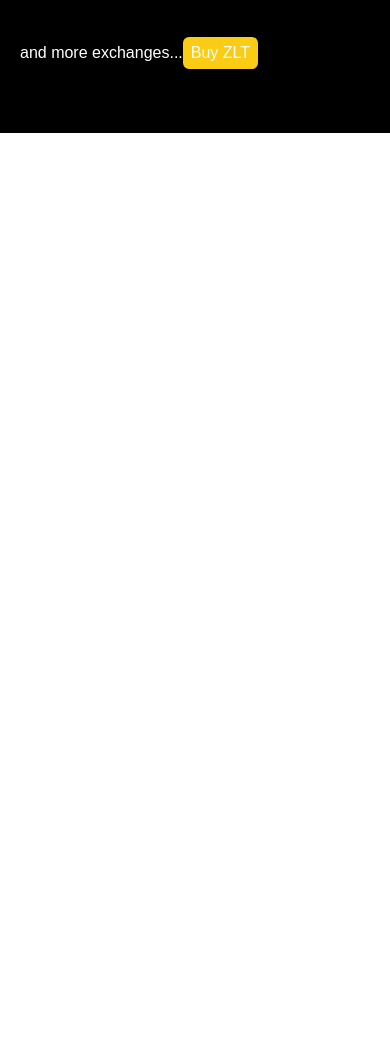
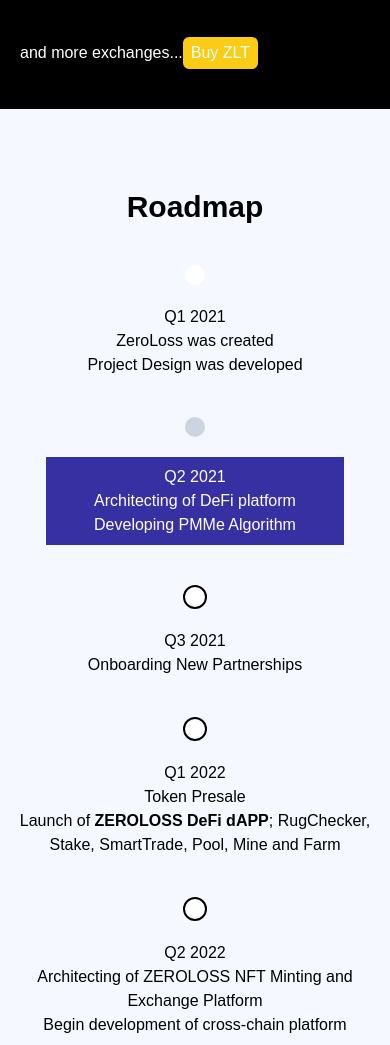
Before and after one commit to Ebimo21/zeroloss, a Gatsby site: page / in a window 390 px wide. Shown: the part 6479-7524 px from the top of the page. Before the commit the page ends 6612 px from the top, so only its background shows below. Built offline with nearby package versions, Linux system fonts and the light colour scheme; Gatsby itself is replaced by a stand-in of ours.

Commit message:
fix: add footer section and roadmap component

```diff
--- /dev/null
+++ b/src/components/Footer.js
@@ -0,0 +1,35 @@
+import { Link } from 'gatsby'
+import { AiFillTwitterCircle, } from 'react-icons/ai'
+import { AiFillLinkedin } from 'react-icons/ai'
+import { AiFillMediumCircle } from 'react-icons/ai'
+import React from 'react'
+import "boxicons"
+
+const Footer = () => {
+  return (
+    <footer className='text-white flex flex-col flex-wrap items-center p-5'>
+        <img className='max-w-[300px]' src='/images/tZeroloss-footer.png' alt='zeroloss foooter logo' />
+
+        <div className='flex gap-10 flex-wrap text-xl p-10'>
+            <Link to='/'>Launch App</Link>
+            <Link to="/faq">FAQ</Link>
+            <Link to="/buy">Buy</Link>
+        </div>
+
+        <div className='flex gap-10 p-16 my-10 border-solid border-slate-100 w-full border-t-[1px] border-b-[1px] justify-center items-center'>
+            <AiFillTwitterCircle size="30px"/>
+            <AiFillLinkedin size="30px"/>
+            <AiFillMediumCircle size="30px" />
+        </div>
+
+        <div className='flex flex-wrap gap-7 sm:gap-2 justify-evenly text-center'>
+            <p  className='sm:basis-3/12'>Made with ❤️ for the ZEROLOSS Community</p>
+            <p className='sm:basis-3/12'>For all marketing and advertising, please contact our Marketing <Link to='mailto:teammarketing@zeroloss.finance'><strong>teammarketing@zeroloss.finance</strong></Link></p>
+            <p className='sm:basis-3/12'>For general inquiries, please <Link to='mailto:contactinfo@zeroloss.finance'><strong>contactinfo@zeroloss.finance</strong></Link></p>
+        </div>
+
+    </footer>
+  )
+}
+
+export default Footer
--- a/src/components/Layout.js
+++ b/src/components/Layout.js
@@ -1,6 +1,7 @@
 import React from 'react'
 import Header from './Header'
 import "../pages/styles/globals.css"
+import Footer from './Footer'
 
 const Layout = ({children}) => {
   return (
@@ -9,8 +10,10 @@ const Layout = ({children}) => {
         <main className='max-w-[1300px] m-auto'>
         {children}
         </main>
+        <Footer/>
     </div>
   )
 }
 
+
 export default Layout
--- /dev/null
+++ b/src/components/Sections/RoadMap.js
@@ -0,0 +1,42 @@
+import React from 'react'
+
+const RoadMap = () => {
+  return (
+    <section className='font-normal flex flex-col items-center  text-center py-20 bg-[#F5F9FF] px-4 gap-10'>
+        <h2 className='text-3xl md:text-5xl font-bold'>Roadmap</h2>
+        <div className=''>
+            <span className='bg-white w-5 h-5 block m-auto rounded-full mb-5'></span>
+            <p>Q1 2021</p>
+            <p>ZeroLoss was created</p>
+            <p>Project Design was developed</p>
+        </div>
+        <div className=' w-full text-white flex flex-col gap-5'>
+            <span className='bg-slate-300 w-5 h-5 block m-auto rounded-full '></span>
+            <div className='bg-indigo-800 py-2 w-10/12 block m-auto'>
+                <p>Q2 2021</p>
+                <p>Architecting of DeFi platform</p>
+                <p>Developing PMMe Algorithm</p>
+            </div>
+        </div>
+        <div>
+            <span className='mb-5 bg-white w-6 h-6 block m-auto rounded-full border-solid border-black border-2'></span>
+            <p>Q3 2021</p>
+            <p>Onboarding New Partnerships</p>
+        </div>
+        <div>
+            <span className='mb-5 bg-white w-6 h-6 block m-auto rounded-full border-solid border-black border-2'></span>
+            <p>Q1 2022</p>
+            <p>Token Presale</p>
+            <p>Launch of <strong>ZEROLOSS DeFi dAPP</strong>; RugChecker, Stake, SmartTrade, Pool, Mine and Farm</p>
+        </div>
+        <div>
+            <span className='mb-5 bg-white w-6 h-6 block m-auto rounded-full border-solid border-black border-2'></span>
+            <p>Q2 2022</p>
+            <p>Architecting of ZEROLOSS NFT Minting and Exchange Platform</p>
+            <p>Begin development of cross-chain platform</p>
+        </div>
+    </section>
+  )
+}
+
+export default RoadMap
--- a/src/pages/index.js
+++ b/src/pages/index.js
@@ -7,6 +7,7 @@ import InfoChart from "../components/InfoChart"
 import Layout from "../components/Layout"
 import Landing from "../components/Sections/Landing"
 import Perks from "../components/Sections/Perks"
+import RoadMap from "../components/Sections/RoadMap"
 import Support from "../components/Support"
 import Why from "../components/Why"
 
@@ -21,6 +22,7 @@ const IndexPage = () => {
         <BuyAndSell />
         <Support />
         <Brands />
+        <RoadMap />
         <Link to="/about">About</Link>
     </Layout>
   )
```
